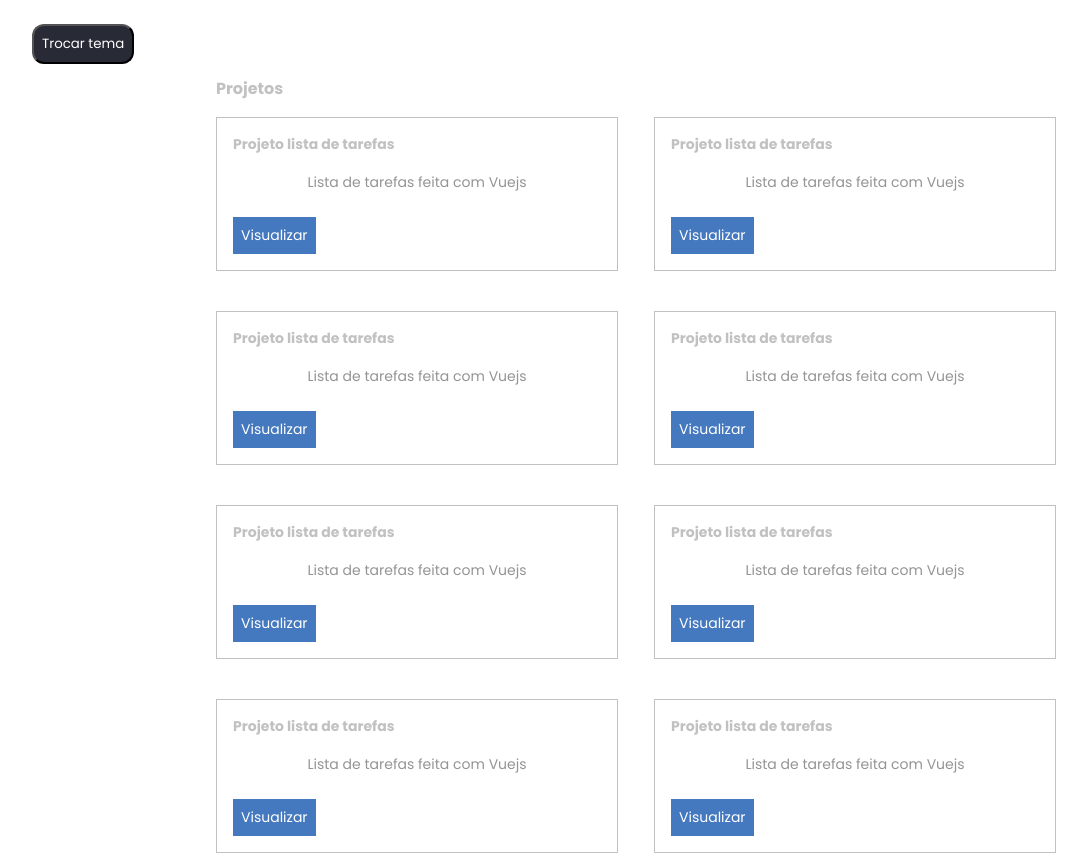
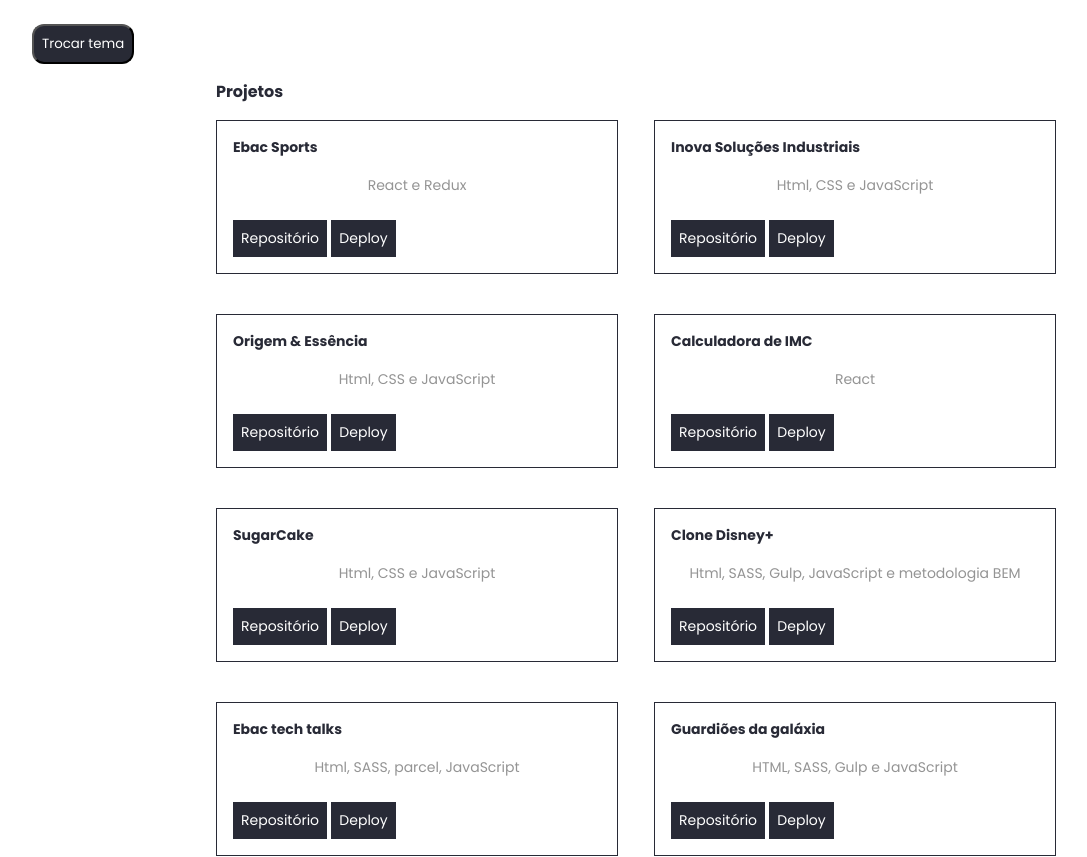
Before and after one commit to anameneiro/portfolio-styled-components, a React (Create React App) app: page / in a window 1280 px wide. Shown: the part 391-1248 px from the top of the page, without its empty margins (96-1183 px from the left). Built offline with nearby package versions, Linux system fonts and the light colour scheme.

Commit message:
Insere lista projetos atualizados

```diff
--- a/src/components/Projeto/index.tsx
+++ b/src/components/Projeto/index.tsx
@@ -4,13 +4,18 @@
 
 import {Card, LinkBotao} from './styles'
 
+type Props = {
+    titulo: string
+    paragrafo: string
+    linkgithub: string
+    linkhospedagem: string
+}
 
-
-const Projeto = () => (
+const Projeto = ({titulo, paragrafo, linkgithub, linkhospedagem}: Props) => (
     <Card>
-        <Titulo>Projeto lista de tarefas</Titulo>
-        <Paragrafo tipo="secundario">Lista de tarefas feita com Vuejs</Paragrafo>
-        <LinkBotao>Visualizar</LinkBotao>
+        <Titulo>{titulo}</Titulo>
+        <Paragrafo tipo="secundario">{paragrafo}</Paragrafo>
+        <LinkBotao href={linkgithub} target="blank">Repositório</LinkBotao> <LinkBotao href={linkhospedagem} target="blank">Deploy</LinkBotao>
     </Card>
 )
 
--- a/src/containers/Projetos/index.tsx
+++ b/src/containers/Projetos/index.tsx
@@ -3,52 +3,79 @@
 
 import {Lista} from './styles'
 
+const projetos = [
+
+    {
+        titulo: 'Ebac Sports',
+        paragrafo: 'React e Redux',
+        linkgithub: 'https://github.com/anameneiro/ebac_sports',
+        linkhospedagem: 'https://ebac-sports-six.vercel.app/'
+    },
+    {
+        titulo: 'Inova Soluções Industriais',
+        paragrafo: ' Html, CSS e JavaScript',
+        linkgithub: 'https://github.com/anameneiro/inova',
+        linkhospedagem: 'https://inova-sigma.vercel.app/',
+    },
+    {
+        titulo: 'Origem & Essência',
+        paragrafo:'Html, CSS e JavaScript',
+        linkgithub: 'https://github.com/anameneiro/origemEessencia',
+        linkhospedagem: 'https://origemeessencia.vercel.app/',
+    },
+    {
+        titulo: 'Calculadora de IMC',
+        paragrafo: 'React',
+        linkgithub: 'https://github.com/anameneiro/calculadora-imc',
+        linkhospedagem: 'https://calculadoraimc-sigma.vercel.app/'
+    },
+    {
+        titulo: 'SugarCake',
+        paragrafo: 'Html, CSS e JavaScript',
+        linkgithub: 'https://github.com/anameneiro/sugarcake',
+        linkhospedagem: 'https://sugarcake.vercel.app/'
+    },
+    {
+        titulo: 'Clone Disney+',
+        paragrafo: 'Html, SASS, Gulp, JavaScript e metodologia BEM',
+        linkgithub: 'https://github.com/anameneiro/clone_disneyplus',
+        linkhospedagem: 'https://aninhaclonedisneyplus.vercel.app/'
+    },
+    {
+        titulo: 'Ebac tech talks',
+        paragrafo: 'Html, SASS, parcel, JavaScript',
+        linkgithub: 'https://github.com/anameneiro/ebac_tech_talks',
+        linkhospedagem: 'https://ebac-tech-talks-nanedaz.vercel.app/'
+    },
+    {
+        titulo: 'Guardiões da galáxia',
+        paragrafo: 'HTML, SASS, Gulp e JavaScript',
+        linkgithub: 'https://github.com/anameneiro/guardioesdagalaxia',
+        linkhospedagem: 'https://guardioesdagalaxia.vercel.app/'
+    },
+    {
+        titulo: 'Sorteador',
+        paragrafo: 'HTML, SASS, Grunt e JavaScript',
+        linkgithub: 'https://github.com/anameneiro/sorteadorgrunt',
+        linkhospedagem: 'https://sorteadorgrunt-mu.vercel.app/'
+    }
+]
+
 const Projetos = () => (
     <section>
         < Titulo fontSize={16}>Projetos</Titulo>
         <Lista>
-            <li>
-                <Projeto/>
-            </li>
-            <li>
-                <Projeto/>
-            </li>
-            <li>
-                <Projeto/>
-            </li>
-            <li>
-                <Projeto/>
-            </li>
-            <li>
-                <Projeto/>
-            </li>
-            <li>
-                <Projeto/>
-            </li>
-            <li>
-                <Projeto/>
-            </li>
-            <li>
-                <Projeto/>
-            </li>
-            <li>
-                <Projeto/>
-            </li>
-            <li>
-                <Projeto/>
-            </li>
-            <li>
-                <Projeto/>
-            </li>
-            <li>
-                <Projeto/>
-            </li>
-            <li>
-                <Projeto/>
-            </li>
-            <li>
-                <Projeto/>
-            </li>
+                {projetos.map((t) => (
+                    <li key={t.titulo}>
+                        <Projeto
+                            titulo={t.titulo}
+                            paragrafo={t.paragrafo}
+                            linkgithub={t.linkgithub}
+                            linkhospedagem={t.linkhospedagem}
+                        />
+                    </li>
+                ))}
+
         </Lista>
     </section>
 )
--- a/src/containers/Sobre/index.tsx
+++ b/src/containers/Sobre/index.tsx
@@ -13,7 +13,7 @@
         </Paragrafo>
         <GithubSecao>
         <img src="https://github-readme-streak-stats.herokuapp.com?user=anameneiro&theme=radical&mode=weekly" alt="github"/>
-        <img src="https://github-readme-stats.vercel.app/api/top-langs/?username=anameneiro&layout=compact&langs_count=7&theme=dracula" alt="github"/>
+        <img src="https://github-readme-stats.vercel.app/api/top-langs/?username=anameneiro&layout=compact&langs_count=7&theme=radical" alt="github"/>
         </GithubSecao>
     </section>
 )
--- a/src/containers/Sobre/styles.tsx
+++ b/src/containers/Sobre/styles.tsx
@@ -7,8 +7,9 @@
 
 
     img {
-        height: 157px;
+        height: 160px;
         margin: 10px;
+
 
         @media (max-width: 768px) {
             height: auto;
--- a/src/themes/light.tsx
+++ b/src/themes/light.tsx
@@ -2,8 +2,8 @@
     corPrincipal: '#282A35',
     corSecundaria: '#949494',
     corDeFundo: '#FFF',
-    corDeFundoBotao: '#4478BF',
-    corDaBorda: '#C1C1C1'
+    corDeFundoBotao: '#282a36',
+    corDaBorda: '#282a36',
 }
 
 export default temaLight
```
